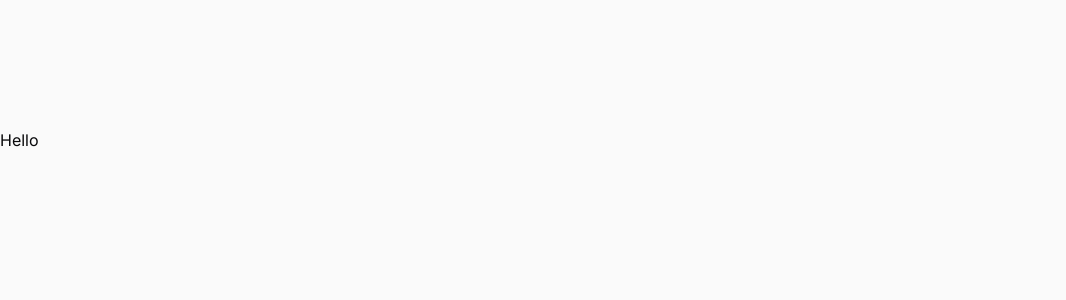
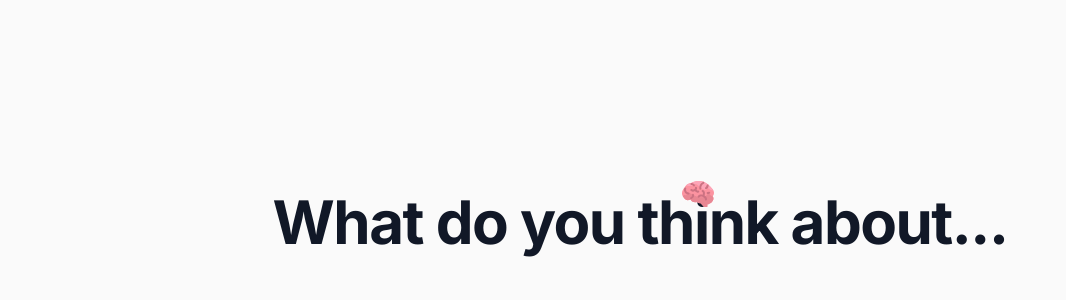
Before and after one commit to 808NV/Voting-App, a Next.js app: page / in a window 1280 px wide. Shown: the top 300 px of the page, without its empty margins (0-1066 px from the left). Built offline with nearby package versions, Linux system fonts and the light colour scheme.

Commit message:
add headline

```diff
--- a/src/app/page.tsx
+++ b/src/app/page.tsx
@@ -1,10 +1,27 @@
 import MaxWidthWrapper from "@/components/MaxWidthWrapper";
-
+import { Icons } from "@/components/Icons";
 export default function Home() {
   return (
     <div className="min-h-screen bg-zinc-50 grid">
       <MaxWidthWrapper className="relative pb-20 pt-10 sm:pb-32 lg:pt-24 xl:pt-32 lg:pb-52">
-        <div>Hello</div>
+        <div className="px-6 lg:px-0 lg-pt-4">
+          <div className="relative mx-auto text-center flex flex-col items-center">
+            <h1 className="relative leading-snug w-fit tracking-tight text-balance mt-16 font-bold text-gray-900 text-5xl md:text-6xl">
+              What do you{" "}
+              <span className="whitespace-nowrap">
+                th
+                <span className="relative">
+                  i
+                  <span className="absolute inset-x-0 -top-2 -translate-x-3">
+                    <Icons.brain className="h-7 w-7 md:h-8 md:w-8" />
+                  </span>
+                </span>
+                nk
+              </span>{" "}
+              about...
+            </h1>
+          </div>
+        </div>
       </MaxWidthWrapper>
     </div>
   );
--- /dev/null
+++ b/src/components/Icons.tsx
@@ -0,0 +1,32 @@
+import { HTMLAttributes, HtmlHTMLAttributes } from "react";
+
+export const Icons = {
+  brain: (props: HTMLAttributes<HTMLOrSVGElement>) => {
+    return (
+      <svg {...props} viewBox="0 0 508.675 508.675">
+        <path
+          d="m476.33 166.83c-18.381-23.838-37.698-44.118-57.85-60.788-.665-.647-1.384-1.237-2.154-1.761-82.334-66.862-174.068-69.959-269.878-25.452-51.92 8.307-88.371 34.517-108.41 77.952-44.501 51.517-53.483 104.823-7.967 157.266 22.655 40.711 60.4 47.48 103.857 28.254 17.786 32.721 50.421 50.922 106.622 38.699 14.118 17.883 39.704 20.286 55.381 20.498l47.589 52.79c3.034 3.366 7.353 5.287 11.884 5.287h33.519c10.321 0 17.968-9.654 15.562-19.721l-4.344-18.167c80.224-16.865 123.049-88.791 87.503-130.539 32.828-39.658 25.838-87.707-11.314-124.318z"
+          fill="#fc93a0"
+        />
+        <path
+          d="m343.519 454.288c3.034 3.366 7.353 5.287 11.884 5.287h33.519c10.321 0 17.968-9.654 15.562-19.721l-4.344-18.167c78.038-16.405 121.336-85.354 89.683-127.792-21.144-9.002-43.498-21.911-54.711-39.062-24.826-37.973-32.771 16.125-54.618 32.014s-103.277 46.673-215.492-23.746c-112.214-70.42-82.423 31.691-110.228 12.114-15.345-10.804-30.938 1.456-41.834 14.612 4.528 8.194 10.235 16.274 17.131 24.219 22.655 40.711 60.4 47.48 103.857 28.254 17.786 32.721 50.421 50.922 106.622 38.699 14.118 17.883 39.704 20.286 55.381 20.498z"
+          fill="#e88793"
+        />
+        <path
+          d="m476.33 166.83c-18.381-23.838-37.698-44.118-57.85-60.788-.665-.647-1.384-1.237-2.154-1.761-82.334-66.862-174.068-69.959-269.878-25.452-34.114 5.457-61.548 18.645-82.038 39.368 7.985 3.014 19.583 5.996 36.044 8.77 88.381 14.896 98.312-58.59 142.006-17.875s71.499 72.492 120.159 78.451 17.875-56.058 68.52-11.147c21.12 18.728 46.208 23.112 67.565 20.167-5.364-10.368-12.855-20.352-22.374-29.733z"
+          fill="#fda5b8"
+        />
+        <g fill="#cc7282">
+          <path d="m168.637 252.36c-8.249 3.169-12.367 12.425-9.198 20.673 5.315 13.837-11.264 26.555-21.898 31.889-15.034 7.539-9.635 30.306 7.186 30.306 2.411 0 4.858-.548 7.16-1.702 32.634-16.366 47.674-45.288 37.425-71.967-3.17-8.25-12.424-12.371-20.675-9.199z" />
+          <path d="m358.633 278.057c12.369-33.343 7.406-70.82-23.468-87.202-7.808-4.143-17.492-1.171-21.633 6.635-4.142 7.806-1.171 17.491 6.635 21.633 15.175 8.052 14.542 29.122 9.177 45.7-34.94-10.244-65.919-.665-79.923 25.198-4.208 7.771-1.319 17.48 6.452 21.688 7.771 4.204 17.48 1.319 21.688-6.452 17.291-31.941 93.227 3.629 87.619 35.145-1.74 9.772 5.763 18.807 15.771 18.807 7.608 0 14.354-5.447 15.734-13.199 4.889-27.472-13.261-52.298-38.052-67.953z" />
+          <path d="m265.007 229.091c8.045-3.654 11.605-13.139 7.952-21.184-3.653-8.046-13.137-11.607-21.184-7.953-6.697 3.042-14.871-3.167-20.678-11.741 8.104-11.337 10.648-24.621 6.496-37.716-2.671-8.424-11.663-13.084-20.088-10.416-8.423 2.672-13.086 11.665-10.415 20.088 3.194 10.072-12.72 18.436-14.544 19.356-13.853 6.987-28.452 6.347-32.25 1.107-5.186-7.155-15.19-8.749-22.345-3.565-7.155 5.187-8.75 15.19-3.564 22.345 15.659 21.604 47.856 20.83 71.84 9.04 14.541 19.862 36.936 30.556 58.78 20.639z" />
+          <path d="m291.322 185.336c9.61 0 17.019-8.365 15.912-17.855-4.215-36.143 7.979-60.295 38.374-76.01 7.849-4.059 10.923-13.712 6.864-21.562-4.058-7.849-13.709-10.924-21.562-6.864-42.001 21.716-61.18 59.11-55.462 108.143.951 8.148 7.865 14.148 15.874 14.148z" />
+          <path d="m448.365 230.773c-1.688-8.674-10.091-14.34-18.761-12.649l-25.318 4.926c-8.674 1.688-14.338 10.087-12.649 18.761 1.486 7.642 8.184 12.947 15.688 12.947 2.198 0 1.17.072 28.392-5.224 8.672-1.688 14.336-10.087 12.648-18.761z" />
+          <path d="m381.474 176.338c2.434 0 4.904-.558 7.223-1.733 21.748-11.027 33.725-30.579 34.635-56.541.31-8.831-6.599-16.241-15.43-16.551-8.854-.319-16.241 6.599-16.551 15.43-.505 14.391-5.786 23.372-17.126 29.121-14.964 7.587-9.536 30.274 7.249 30.274z" />
+          <path d="m102.341 229.334c-31.099 0-45.274-32.933-35.73-58.152 3.127-8.265-1.037-17.5-9.301-20.627-8.267-3.13-17.5 1.036-20.627 9.301-17.7 46.774 12.477 101.479 65.659 101.479 8.836 0 16-7.163 16-16s-7.164-16.001-16.001-16.001z" />
+          <path d="m151.153 110.293c15.971 0 19.981 7.636 26.058 16.352 5.023 7.215 14.987 9.062 22.273 3.989 7.252-5.049 9.038-15.021 3.989-22.272-.355-.51-.724-1.057-1.113-1.633-6.237-9.229-19.214-28.436-51.207-28.436-8.836 0-16 7.163-16 16s7.163 16 16 16z" />
+        </g>
+      </svg>
+    );
+  },
+};
```
